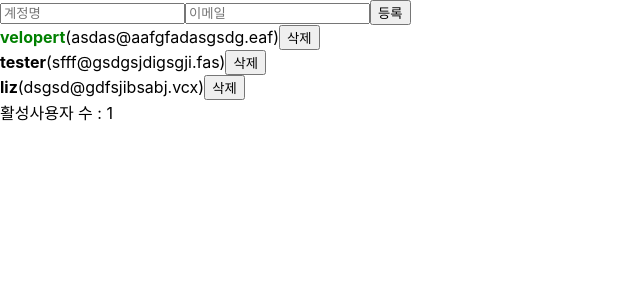
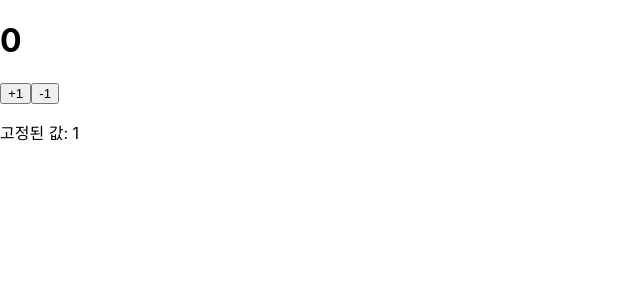
Before and after one commit to FOX-P1/begin-react, a React (Create React App) app: page / in a window 1280 px wide. Shown: the top 300 px of the page, without its empty margins (0-640 px from the left). Built offline with nearby package versions, Linux system fonts and the light colour scheme.

Commit message:
react_again_6

```diff
--- a/src/Counter.js
+++ b/src/Counter.js
@@ -1,66 +1,37 @@
-import React, { useReducer } from "react";
+import React, { Component } from "react";
 
-function reducer(state, action) {
-    switch (action.type) {
-        case "INCREMENT":
-            return state + 1;
-        case "DECREMENT":
-            return state - 1;
-        default:
-            return state;
+class Counter extends Component {
+    state = {
+        counter: 0,
+        fixed: 1,
+    };
+    handleIncrease = () => {
+        this.setState(
+            {
+                counter: this.state.counter + 1,
+            },
+            () => {
+                console.log(this.state.counter);
+            }
+        );
+    };
+
+    handleDecrease = () => {
+        this.setState((state) => ({
+            counter: this.state.counter - 1,
+        }));
+    };
+
+    render() {
+        return (
+            <div>
+                <h1>{this.state.counter}</h1>
+                <button onClick={this.handleIncrease}>+1</button>
+                <button onClick={this.handleDecrease}>-1</button>
+                <p>고정된 값: {this.state.fixed}</p>
+            </div>
+        );
     }
 }
 
-function Counter() {
-    const [number, dispatch] = useReducer(reducer, 0);
-
-    const onIncrease = () => {
-        dispatch({ type: "INCREMENT" });
-    };
-    const onDecrease = () => {
-        dispatch({ type: "DECREMENT" });
-    };
-
-    return (
-        <div>
-            <h1>{number}</h1>
-            <button onClick={onIncrease}>+1</button>
-            <button onClick={onDecrease}>-1</button>
-        </div>
-    );
-}
-
 export default Counter;
-
-// import React, { useState } from "react";
-
-// function Counter() {
-//     const [changeNum, setChangeNum] = useState(0);
-//     const [number, setNumber] = useState(0);
-
-//     const onIncrease = () => {
-//         console.log(typeof number);
-//         console.log(typeof changeNum);
-//         setNumber((prevNumber) => prevNumber + changeNum);
-//     };
-//     const onDecrease = () => {
-//         console.log(typeof number);
-//         console.log(typeof changeNum);
-//         setNumber((prevNumber) => prevNumber - changeNum);
-//     };
-
-//     const onChange = (event) => {
-//         setChangeNum(parseInt(event.target.value, 10));
-//     };
-
-//     return (
-//         <div>
-//             <h1>{number}</h1>
-//             <input type="number" onChange={onChange} value={changeNum} />
-//             <button onClick={onIncrease}>+</button>
-//             <button onClick={onDecrease}>-</button>
-//         </div>
-//     );
-// }
-
-// export default Counter;
--- a/src/index.js
+++ b/src/index.js
@@ -3,10 +3,11 @@ import ReactDOM from "react-dom";
 import "./index.css";
 import App from "./App";
 import reportWebVitals from "./reportWebVitals";
+import Counter from "./Counter";
 
 ReactDOM.render(
     <React.StrictMode>
-        <App />
+        <Counter />
     </React.StrictMode>,
     document.getElementById("root")
 );
```
Also changed, not shown: src/Hello.js (+14 -11 lines).
